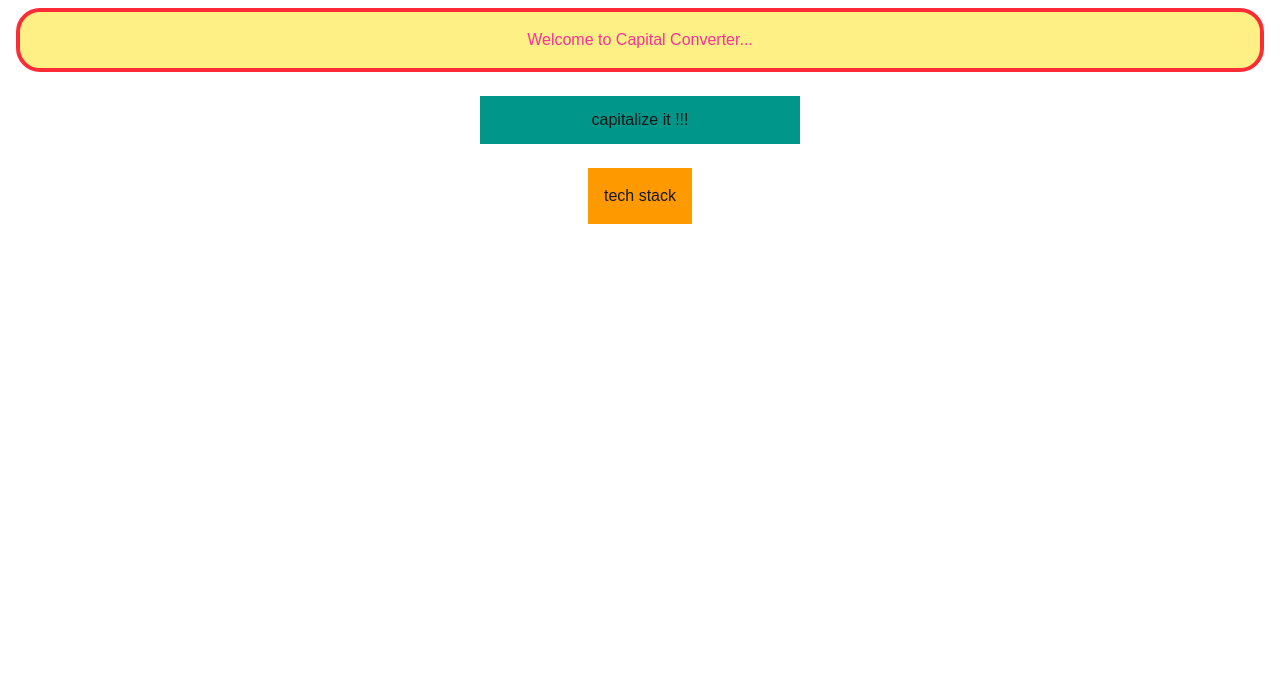
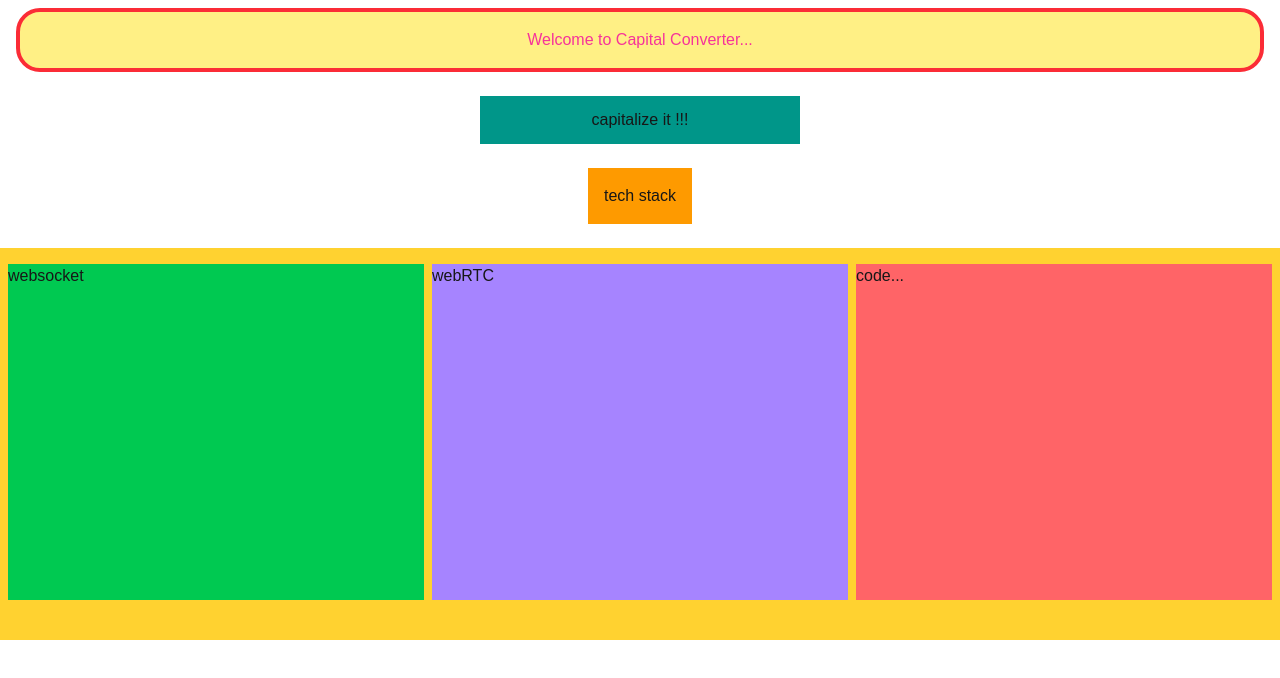
Before and after one commit to rappo-tech/-dayOne, a Next.js app: page / in a window 1280 px wide. Shown: the top 678 px of the page. Built offline with nearby package versions, Linux system fonts and the light colour scheme.

Commit message:
added intial  flex-box

```diff
--- /dev/null
+++ b/src/app/components/flexbox.tsx
@@ -0,0 +1,15 @@
+'use client'
+export default function Flexbox() {
+return (<div>
+
+<div className="flex flex-row  gap-x-2 justify-between items-start border-amber-800 bg-amber-300 pl-2 pr-2  pt-4 pb-10 ">
+<div className="bg-green-500 h-84 w-1/4 md:w-1/2 sm:-1/3 lg:w-full my-0 ">websocket</div>
+<div className="bg-violet-400 h-84 w-1/4 md:w-1/2 sm:-1/3 lg:w-full my-0 ">webRTC</div>
+<div className="bg-red-400  h-84 w-1/4 md:w-1/2 sm:-1/3 lg:w-full my-0 ">code... </div>
+</div>
+
+
+
+
+</div>)
+}
--- a/src/app/page.tsx
+++ b/src/app/page.tsx
@@ -3,11 +3,13 @@
 import Link from "next/link"
 import Navbar from "./components/navbar"
 import Button from "./components/button"
+import Flexbox from "./components/flexbox"
 
 export  default function  Home() {
 
 
 return (<div>
+
 
 <Navbar></Navbar>
 
@@ -19,6 +21,9 @@ return (<div>
 <button  className="bg-amber-500 hover:bg-amber-400 px-4 py-4      my-6 block mx-auto ">tech stack</button>
 </Link>
 
+<Flexbox></Flexbox>
+
+
 </div>)
 
 
```
